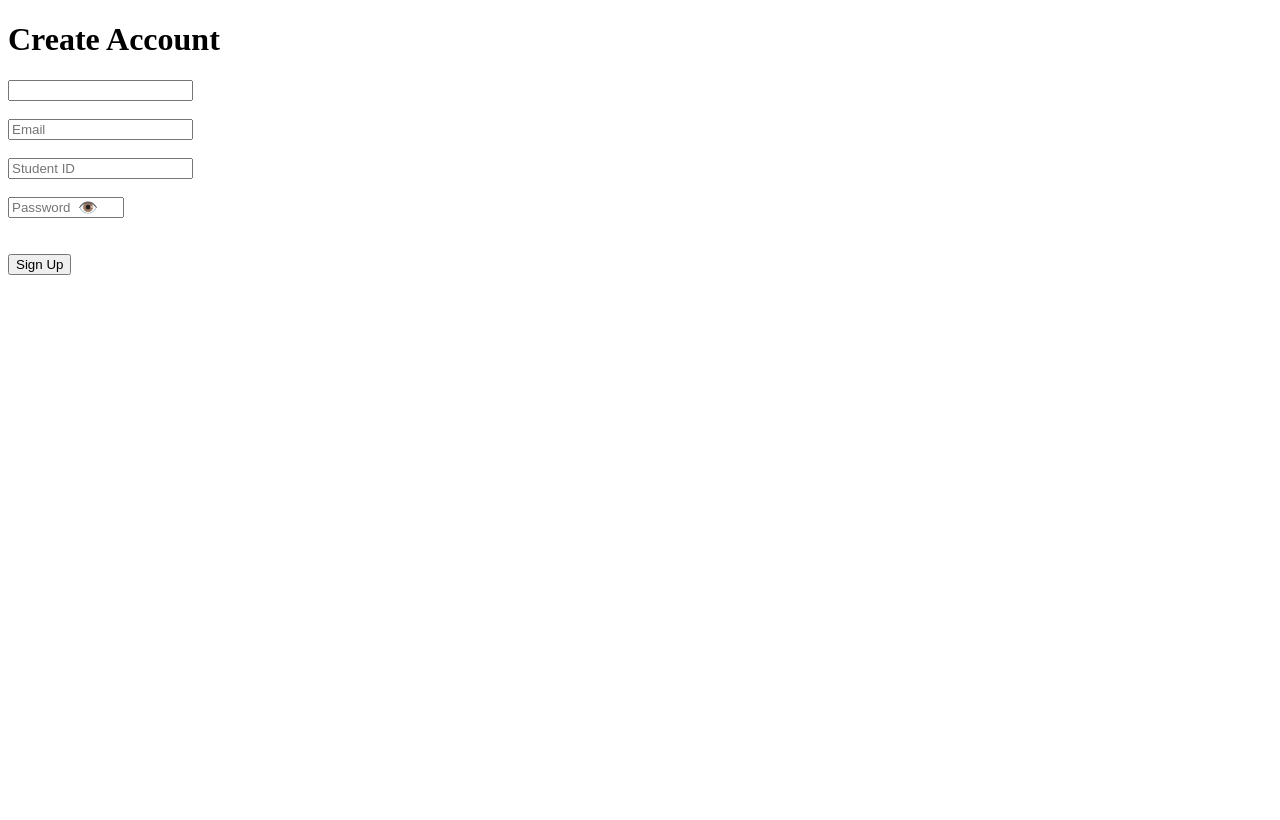
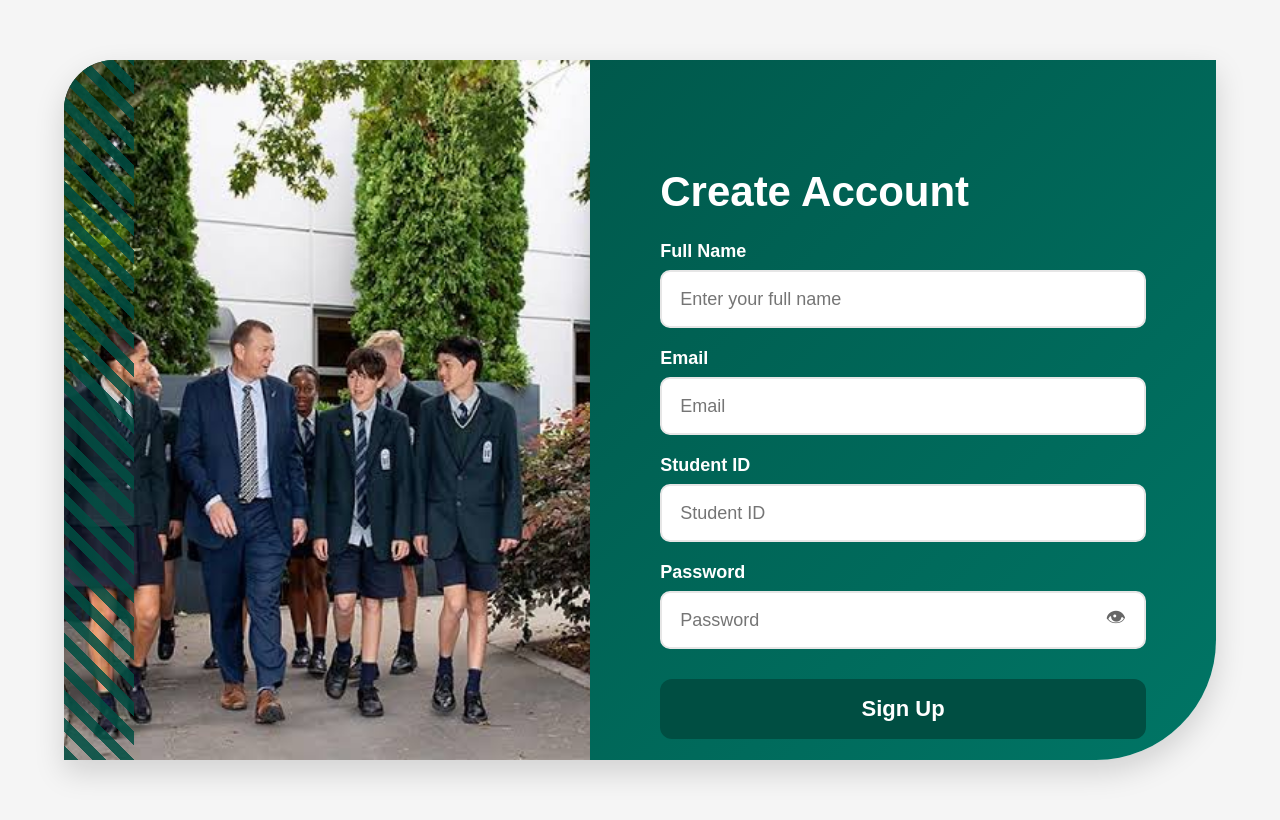
Before and after one commit to Gayathridevi5533/DTP-2026, a Flask app: page /signup in a window 1280 px wide. Before the commit the page ends 275 px from the top, so only its background shows below. Run offline with Flask 3, Linux system fonts and the light colour scheme.

Commit message:
CSS and styling for Student sign up page.

```diff
--- a/static/style.css
+++ b/static/style.css
@@ -1,17 +1,262 @@
-.password-container {
-    position: relative;
-    width: 100px;
+/* =========================
+   PAGE
+========================= */
+
+body{
+    margin:0;
+    background:#f5f5f5;
+    font-family:Arial, sans-serif;
 }
 
-.password-container input {
-    width: 100%;
-    padding-right: 10px;
+/* =========================
+   MAIN CONTAINER
+========================= */
+
+.signup-container{
+
+    width:90%;
+    max-width:1400px;
+
+    height:700px;
+
+    margin:60px auto;
+
+    display:flex;
+
+    overflow:hidden;
+
+    border-radius:50px 0 120px 0;
+
+    background:linear-gradient(
+        135deg,
+        #004E42,
+        #007565
+    );
+
+    box-shadow:
+    0 12px 30px rgba(0,0,0,0.15);
 }
 
-.toggle-password {
-    position: absolute;
-    right: 10px;
-    top: 50%;
-    transform: translateY(-50%);
-    cursor: pointer;
+/* =========================
+   IMAGE SIDE
+========================= */
+
+.image-side{
+
+    width:52%;
+
+    position:relative;
+
+    overflow:hidden;
 }
+
+.image-side img{
+
+    width:100%;
+    height:100%;
+
+    object-fit:cover;
+}
+
+/* Decorative Burnside-style stripe */
+
+.image-side::before{
+
+    content:"";
+
+    position:absolute;
+
+    left:0;
+    top:0;
+
+    width:70px;
+    height:100%;
+
+    z-index:2;
+
+    background:
+    repeating-linear-gradient(
+        45deg,
+        rgba(0,78,66,0.85) 0px,
+        rgba(0,78,66,0.85) 10px,
+        transparent 10px,
+        transparent 20px
+    );
+}
+
+/* =========================
+   FORM SIDE
+========================= */
+
+.form-side{
+    width:48%;
+
+    padding:80px 70px;
+}
+
+/* =========================
+   FORM CARD
+========================= */
+
+.form-card{
+
+    .form-card{
+    width:420px;
+}
+}
+
+.form-card h1{
+    color:white;
+
+    font-size:42px;
+
+    font-weight:700;
+
+    margin-bottom:25px;
+}
+
+/* =========================
+   LABELS
+========================= */
+
+.form-card label{
+
+    display:block;
+
+    color:white;
+
+    font-size:18px;
+
+    font-weight:600;
+
+    margin-bottom:8px;
+}
+
+/* =========================
+   INPUTS
+========================= */
+
+.form-card input{
+
+    width:100%;
+
+    height:58px;
+
+    border:2px solid #e6e6e6;
+
+    border-radius:10px;
+
+    background:white;
+
+    padding:0 18px;
+
+    font-size:18px;
+
+    margin-bottom:20px;
+
+    box-sizing:border-box;
+
+    outline:none;
+}
+
+.form-card input:focus{
+
+    box-shadow:
+    0 0 0 3px rgba(255,255,255,0.25);
+}
+
+/* =========================
+   PASSWORD FIELD
+========================= */
+
+.password-box{
+
+    position:relative;
+}
+
+.password-box input{
+
+    margin-bottom:0;
+}
+
+.password-box span{
+
+    position:absolute;
+
+    right:20px;
+
+    top:50%;
+
+    transform:translateY(-50%);
+
+    cursor:pointer;
+
+    font-size:20px;
+
+    color:#666;
+}
+
+/* =========================
+   SIGN UP BUTTON
+========================= */
+
+.form-card button{
+
+    width:100%;
+
+    height:60px;
+
+    margin-top:30px;
+
+    border:none;
+
+    border-radius:12px;
+
+    background:#004E42;
+
+    color:white;
+
+    font-size:22px;
+
+    font-weight:700;
+
+    cursor:pointer;
+
+    transition:0.3s;
+}
+
+.form-card button:hover{
+
+    background:#00695c;
+}
+
+/* =========================
+   RESPONSIVE
+========================= */
+
+@media(max-width:1000px){
+
+    .signup-container{
+
+        flex-direction:column;
+
+        height:auto;
+    }
+
+    .image-side{
+
+        width:100%;
+
+        height:300px;
+    }
+
+    .form-side{
+
+        width:100%;
+    }
+
+    .form-card h1{
+
+        font-size:48px;
+    }
+}
--- a/templates/signup.html
+++ b/templates/signup.html
@@ -10,58 +10,62 @@
 
 <body>
 
+    <div class="signup-container">
+
+    <div class="image-side">
+        <img src="{{ url_for('static', filename='images/hero.jpg') }}">
+    </div>
+
+   <div class="form-side">
+
+        <div class="form-card">
+
             <h1>Create Account</h1>
 
             <form method="POST">
 
+                <label>Full Name</label>
+
                 <input
                     type="text"
                     name="username"
-            pattern="[A-Za-z ]+"
-            title="Please enter your real name using letters only"
+                    placeholder="Enter your full name"
                     required
                 >
 
-        <br><br>
-
-
+                <label>Email</label>
                 <input
                     type="email"
                     name="email"
                     placeholder="Email"
                     required
                 >
-        <br><br>
 
-
+                <label>Student ID</label>
                 <input
                     type="text"
                     name="student_code"
                     placeholder="Student ID"
+                    maxlength="5"
                     required
-            pattern="[0-9]{5}"
-            title="Student ID must be exactly 5 digits"
-            maxlength="5"
                 >
-        <br><br>
 
-        <div class="password-container">
+                <label>Password</label>
+                <div class="password-box">
 
                     <input
                         type="password"
                         id="password"
                         name="password"
                         placeholder="Password"
+                        required
                     >
 
-            <span class="toggle-password"
-                onclick="togglePassword()">
-                👁️
+                    <span onclick="togglePassword()">
+                        👁
                     </span>
 
                 </div>
-
-        <br><br>
 
                 <button type="submit">
                     Sign Up
@@ -69,20 +73,11 @@
 
             </form>
 
-    <script>
-    function togglePassword() {
+        </div>
 
-        let passwordBox =
-            document.getElementById("password");
+    </div>
 
-        if (passwordBox.type === "password") {
-            passwordBox.type = "text";
-        }
-        else {
-            passwordBox.type = "password";
-        }
-    }
-    </script>
+</div>
 
 </body>
 
```
Also changed, not shown: static/images/hero.jpg (added), static/images/studenthero.jpg (added). Lines whose indentation alone changed are shown as unchanged.
